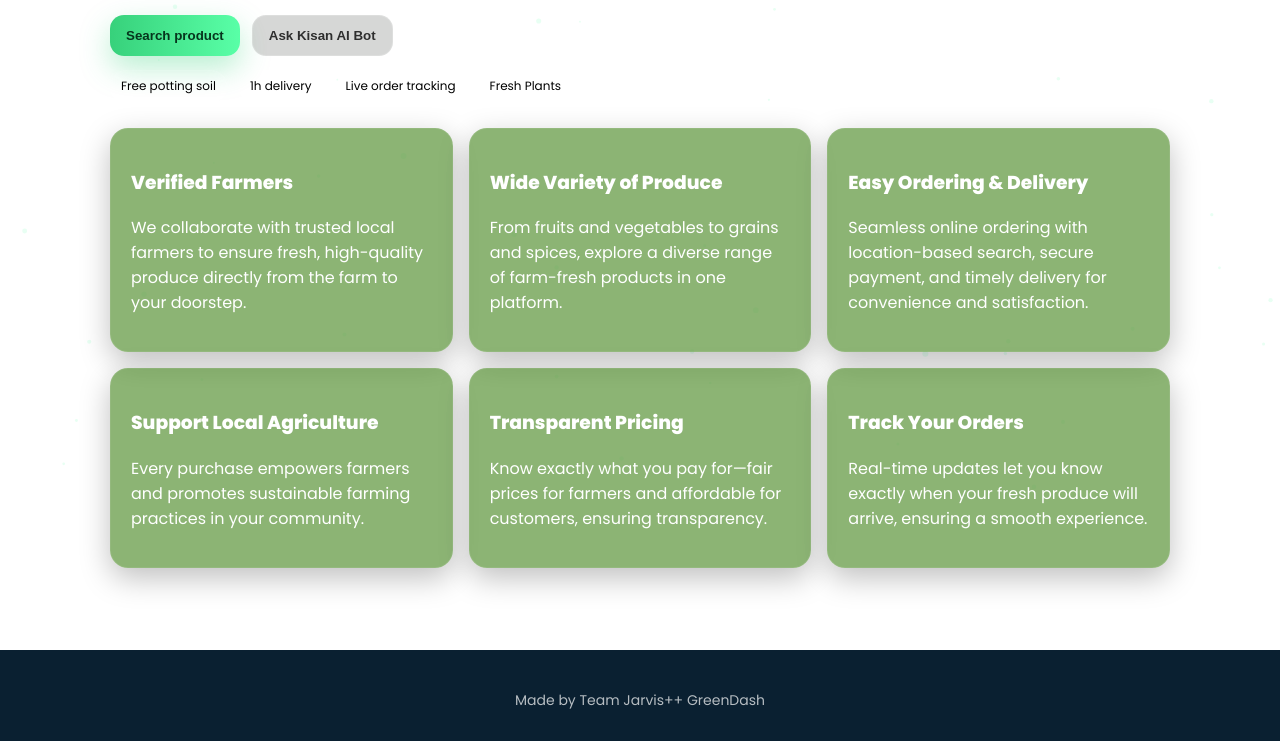
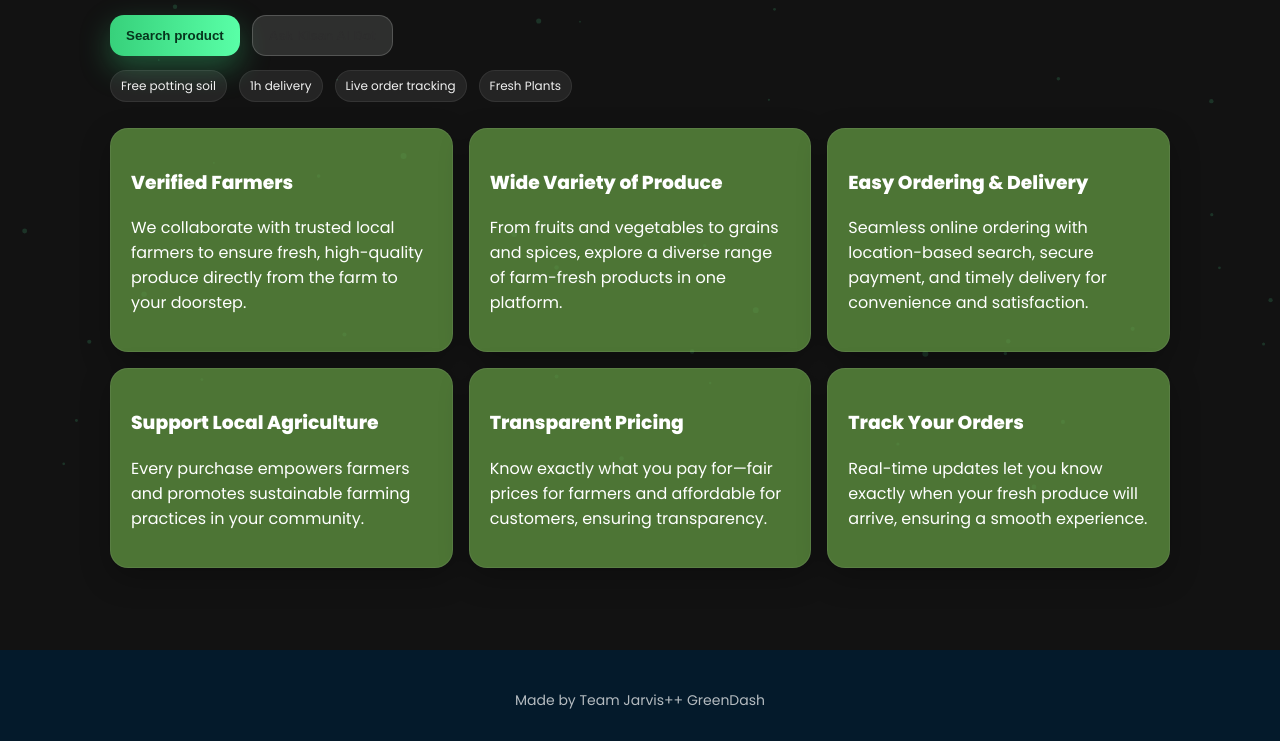
Before and after one commit to Adi-Saha-07/AnaajKart, a plain HTML site: page index.html in a window 1280 px wide. Shown: the part 301-1042 px from the top of the page. Drawn offline with Linux system fonts and the light colour scheme.

Commit message:
Update index.html

```diff
--- a/index.html
+++ b/index.html
@@ -8,8 +8,8 @@
   <link rel="stylesheet" href="styles.css">
   <!-- <meta name="description" content="Zomato-style plant delivery website for hackathon. Beautiful animations, user login, signup, delivery and store registration."> -->
 </head>
-<!-- <body class="dark-mode"> -->
-<body>
+<body class="dark-mode">
+<!-- <body> -->
   <canvas id="bg"></canvas>
   <header class="nav">
     <div class="logo" onclick="Router.go('home')">
```
